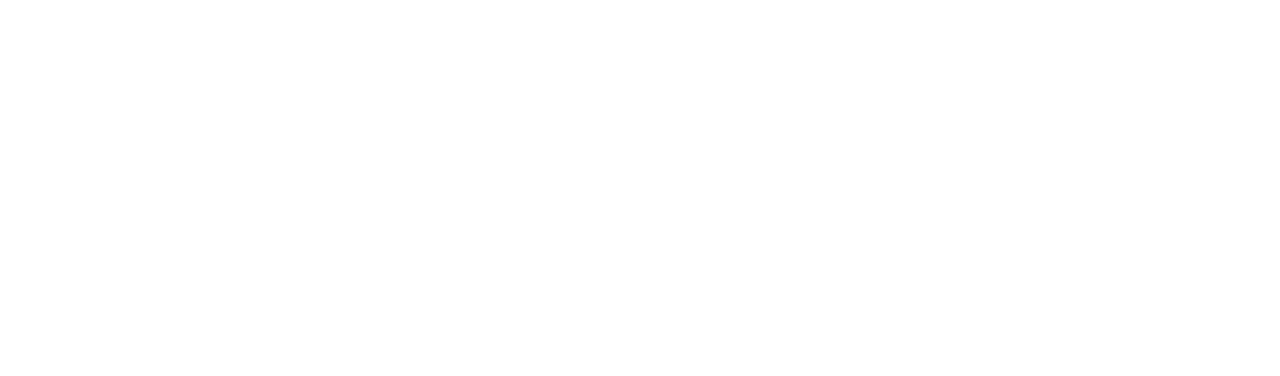
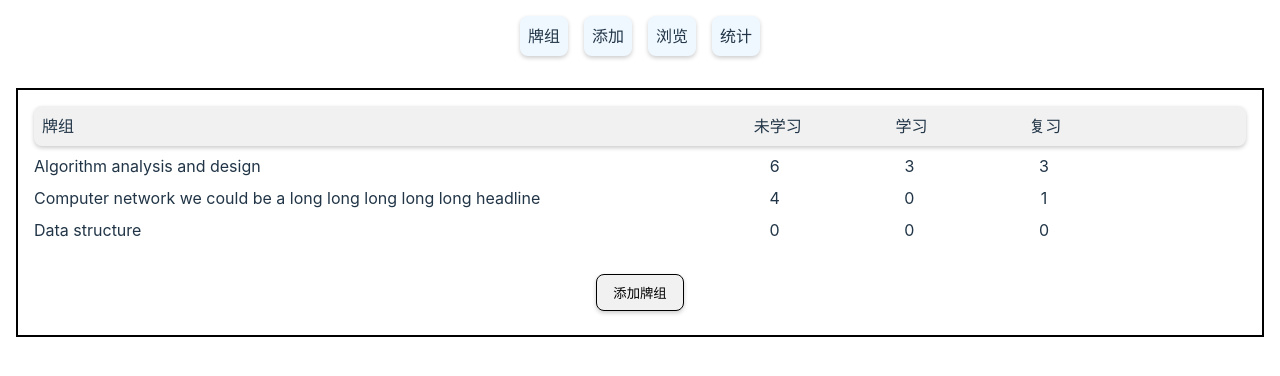
Before and after one commit to 1693146833/MALITY, a plain HTML site: page index.html in a window 1280 px wide. Drawn offline with Linux system fonts and the light colour scheme; the site is published under a folder, as on GitHub Pages, so addresses that start at the root find nothing.

Commit message:
Update index.html
bug fixed

```diff
--- a/index.html
+++ b/index.html
@@ -5,8 +5,8 @@
     <link rel="icon" type="image/svg+xml" href="/vite.svg" />
     <meta name="viewport" content="width=device-width, initial-scale=1.0" />
     <title>MALITY-RECITE</title>
-    <script type="module" crossorigin src="/assets/index--eoWNPff.js"></script>
-    <link rel="stylesheet" crossorigin href="/assets/index-UkOW5L3T.css">
+    <script type="module" crossorigin src="./assets/index--eoWNPff.js"></script>
+    <link rel="stylesheet" crossorigin href="./assets/index-UkOW5L3T.css">
   </head>
   <body>
     <div id="root"></div>
```
